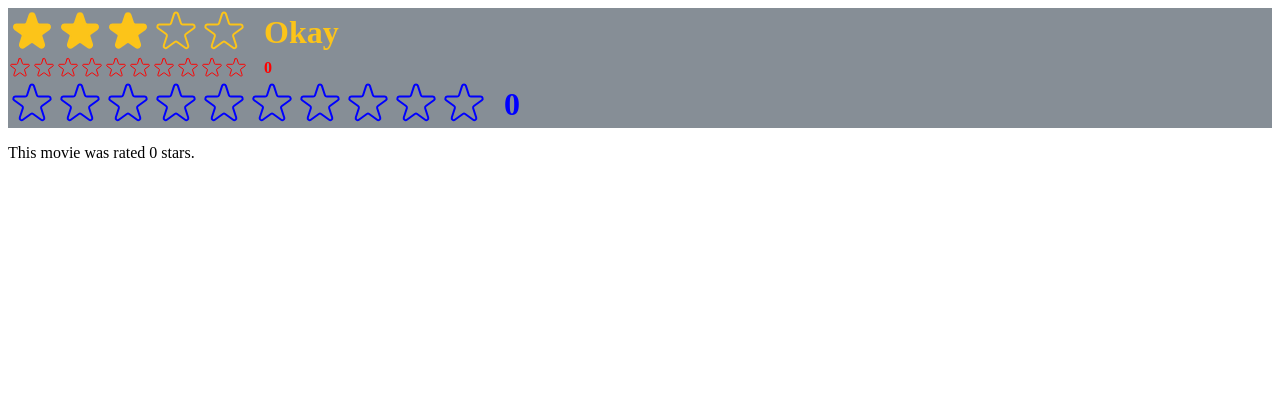
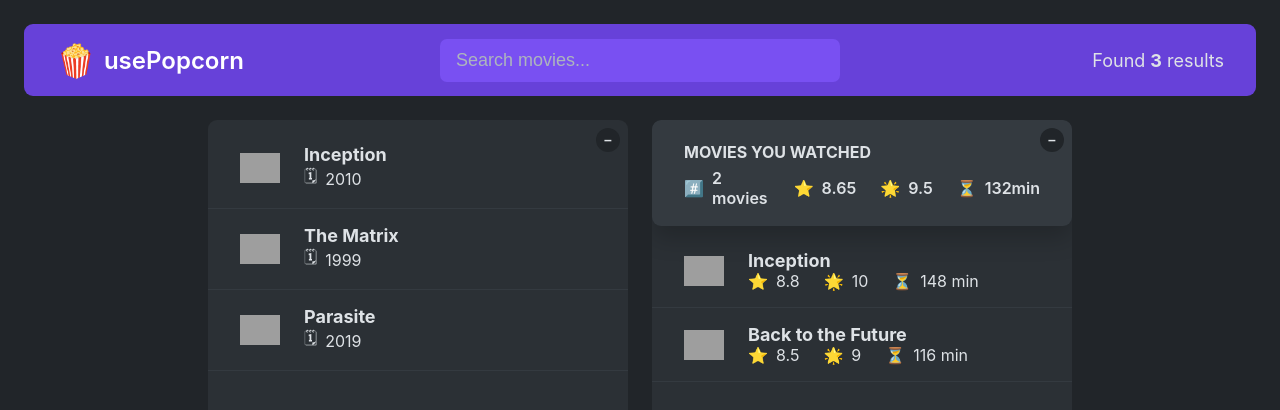
Before and after one commit to JoseAlbDR/usepopcorn-react, a React (Create React App) app: page / in a window 1280 px wide. Shown: the top 410 px of the page. Built offline with nearby package versions, Linux system fonts and the light colour scheme; grey boxes are pictures that could not be loaded.

Commit message:
StarRating component done

```diff
--- a/src/index.js
+++ b/src/index.js
@@ -1,29 +1,29 @@
-import React, { useState } from "react";
+import React from "react";
 import ReactDOM from "react-dom/client";
-// import "./index.css";
-// import App from "./App";
-import StarRating from "./StarRating";
+import "./index.css";
+import App from "./App";
+// import StarRating from "./StarRating";
 
-function Test() {
-  const [movieRating, setMovieRating] = useState(0);
-  return (
-    <div>
-      <StarRating color="blue" maxRating={10} onSetRating={setMovieRating} />
-      <p>This movie was rated {movieRating} stars.</p>
-    </div>
-  );
-}
+// function Test() {
+//   const [movieRating, setMovieRating] = useState(0);
+//   return (
+//     <div>
+//       <StarRating color="blue" maxRating={10} onSetRating={setMovieRating} />
+//       <p>This movie was rated {movieRating} stars.</p>
+//     </div>
+//   );
+// }
 
 const root = ReactDOM.createRoot(document.getElementById("root"));
 root.render(
   <React.StrictMode>
-    {/* <App /> */}
-    <StarRating
+    <App />
+    {/* <StarRating
       maxRating={5}
       messages={["Terrible", "Bad", "Okay", "Good", "Amazing"]}
       defaultRating={3}
     />
     <StarRating maxRating={10} color="red" size={24} className="test" />
-    <Test />
+    <Test /> */}
   </React.StrictMode>
 );
```
